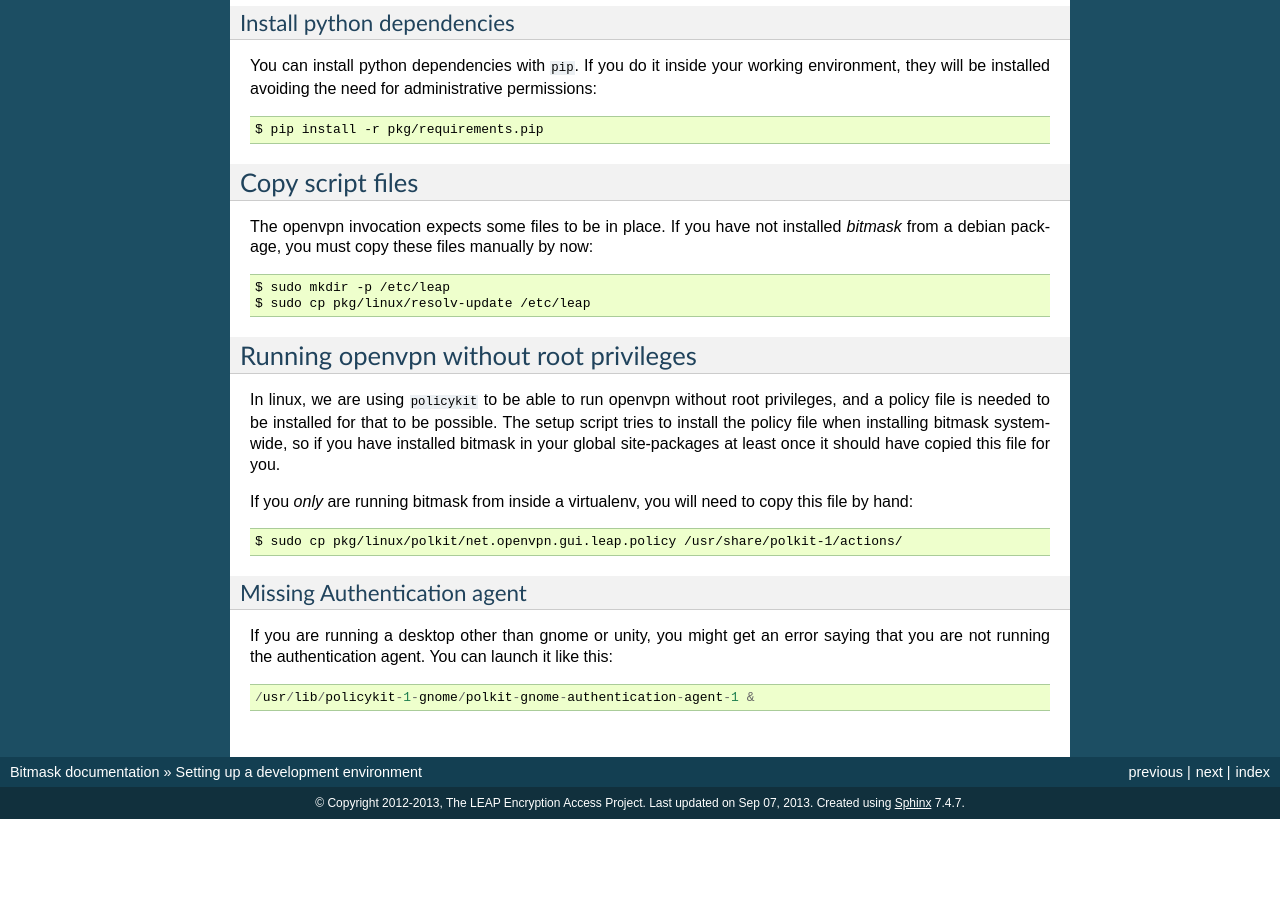
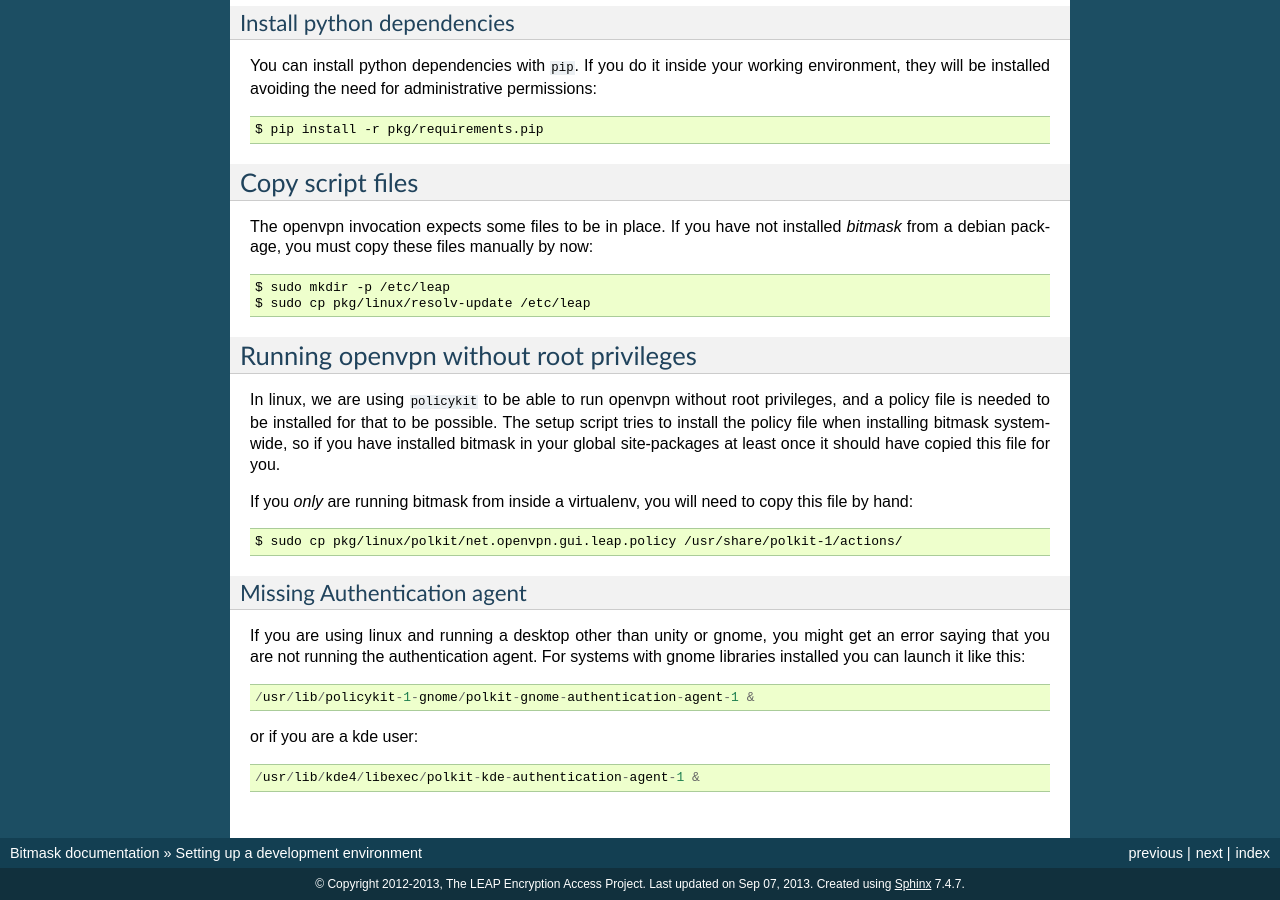
Before and after one commit to leapcode/bitmask_client, a Sphinx documentation site: the page built from docs/dev/environment.rst, in a window 1280 px wide and 900 px high, scrolled down 1676 px. Built offline with Sphinx 7.4.7, drawn with Linux system fonts in a browser that asks for light colours; before the commit the page ends 2495 px from its top, so only the background shows below that.

```diff
--- a/docs/dev/environment.rst
+++ b/docs/dev/environment.rst
@@ -121,6 +123,10 @@ If you *only* are running bitmask from inside a virtualenv, you will need to cop
 Missing Authentication agent
 ^^^^^^^^^^^^^^^^^^^^^^^^^^^^^
 
-If you are running a desktop other than gnome or unity, you might get an error saying that you are not running the authentication agent. You can launch it like this::
+If you are using linux and running a desktop other than unity or gnome, you might get an error saying that you are not running the authentication agent. For systems with gnome libraries installed you can launch it like this::
 
     /usr/lib/policykit-1-gnome/polkit-gnome-authentication-agent-1 &
+
+or if you are a kde user::
+
+   /usr/lib/kde4/libexec/polkit-kde-authentication-agent-1 &
```
Also changed, not shown: other parts of docs/dev/environment.rst (+3 -1 lines).
